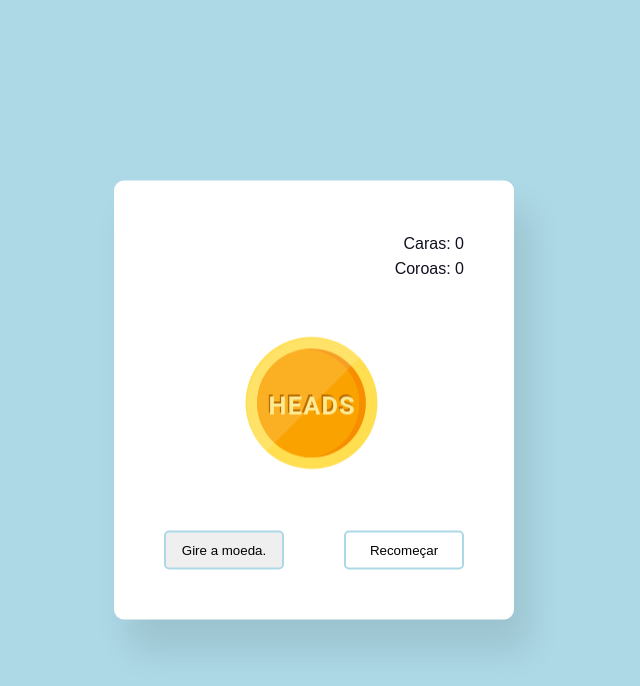
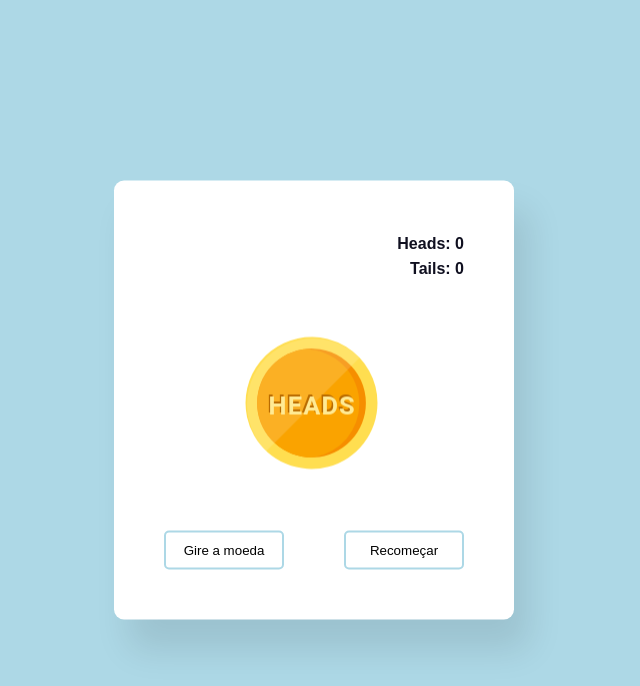
Before and after one commit to GuiVideira/Coin-Flip, a plain HTML site: page index.html in a window 1280 px wide. Both pictures are taken after a click on the button "Recomeçar". Shown: the whole page, without its empty margins (326-966 px from the left). Drawn offline with Linux system fonts and the light colour scheme.

Commit message:
Style changes, bug fix (html and js)

```diff
--- a/index.html
+++ b/index.html
@@ -11,8 +11,8 @@
 
     <div class="container">
         <div class="stats">
-            <p id="heads-counts">Caras: 0</p>
-            <p id="tails-counts">Coroas: 0</p>
+            <p id="heads-count">Caras: 0</p>
+            <p id="tails-count">Coroas: 0</p>
         </div>
         <div class="coin" id="coin">
             <div class="heads">
@@ -24,7 +24,7 @@
         </div>
         <div class="buttons">
             <button id="flip-button">
-                Gire a moeda.
+                Gire a moeda
             </button>
             <button id="reset-button">
                 Recomeçar
--- a/index.js
+++ b/index.js
@@ -22,9 +22,9 @@ flipBtn.addEventListener("click", ()=>{
     disableButton();
 });
 
-function updateStats(){
-    document.querySelectorAll("#heads-count").textContent = `Heads: ${heads}`;
-    document.querySelectorAll("#tails-count").textContent = `Tails: ${tails}`;
+function updateStats() {
+    document.querySelector("#heads-count").textContent = `Heads: ${heads}`;
+    document.querySelector("#tails-count").textContent = `Tails: ${tails}`;
 }
 
 function disableButton(){
--- a/style.css
+++ b/style.css
@@ -29,7 +29,7 @@ body {
 .stats{
     text-align: right;
     color: #101020;
-    font-weight: 500;
+    font-weight: 700;
     line-height: 25px;
 }
 
@@ -69,6 +69,7 @@ button{
     border: 2.5px solid rgb(173, 216, 230);
     border-radius: 5px;
     cursor: pointer;
+    background: #fff;
 }
 
 #flip-button:disabled{
```
